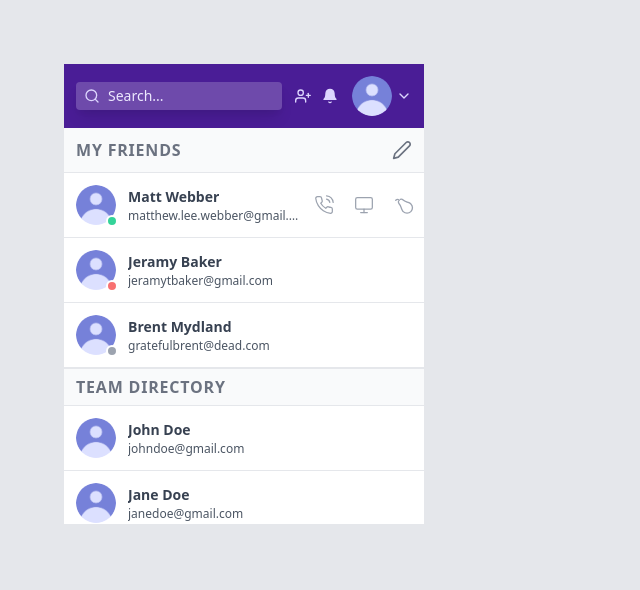
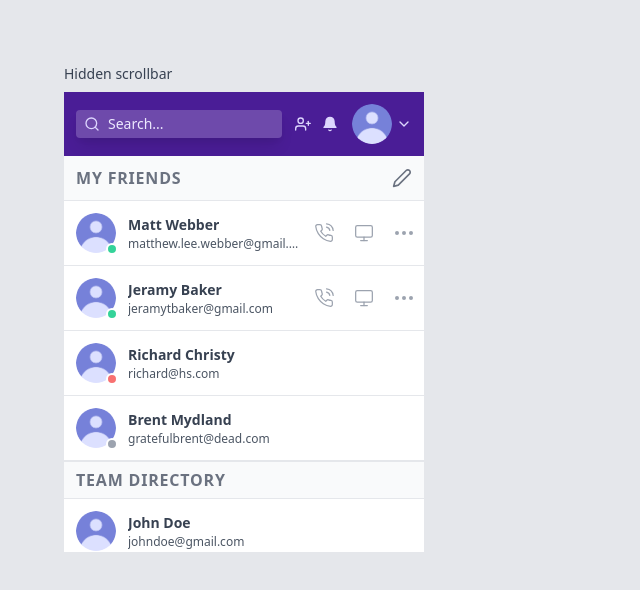
Before and after one commit to matthew-webber/tuple, a React (Create React App) app: page / in a window 1280 px wide. Shown: the top 590 px of the page, without its empty margins (0-640 px from the left). Built offline with nearby package versions, Linux system fonts and the light colour scheme.

Commit message:
scrollable
prior to rename

```diff
--- a/src/App.js
+++ b/src/App.js
@@ -13,3 +13,6 @@ function App() {
 }
 
 export default App
+
+// <div className='users-overlay'>
+// </div>
--- a/src/index.css
+++ b/src/index.css
@@ -24,4 +24,22 @@
     -ms-overflow-style: none; /* Internet Explorer 10+ */
     scrollbar-width: none; /* Firefox */
   }
+  .users-overlay::after {
+    content: '';
+    display: -webkit-box;
+    display: -ms-flexbox;
+    display: flex;
+    position: absolute;
+    left: 0px;
+    right: 0px;
+    height: 50%;
+    margin-top: auto;
+    bottom: 0px;
+    background: linear-gradient(
+      180deg,
+      rgba(139, 167, 32, 0) 80%,
+      rgba(255, 255, 255, 1) 100%
+    );
+    pointer-events: none;
+  }
 }
--- a/src/layout/ActionButtons.js
+++ b/src/layout/ActionButtons.js
@@ -1,5 +1,6 @@
 import React, {useState} from 'react'
 import Loading from '../Loading'
+import {PhoneIcon, MonitorIcon, MoreIconVt as MoreIconHz} from '../media/Icons'
 
 const ActionButtons = () => {
   const [loading, setLoading] = useState(false)
@@ -20,20 +21,7 @@ const ActionButtons = () => {
           className='flex items-center justify-center h-6 w-6'
         >
           <div className='text-gray-400 hover:text-gray-500 transition duration-150 ease-in-out'>
-            <svg
-              xmlns='http://www.w3.org/2000/svg'
-              width='20'
-              height='20'
-              viewBox='0 0 24 24'
-              fill='none'
-              stroke='currentColor'
-              strokeWidth='1.5'
-              stroke-linecap='round'
-              stroke-linejoin='round'
-              className='feather feather-phone-call'
-            >
-              <path d='M15.05 5A5 5 0 0 1 19 8.95M15.05 1A9 9 0 0 1 23 8.94m-1 7.98v3a2 2 0 0 1-2.18 2 19.79 19.79 0 0 1-8.63-3.07 19.5 19.5 0 0 1-6-6 19.79 19.79 0 0 1-3.07-8.67A2 2 0 0 1 4.11 2h3a2 2 0 0 1 2 1.72 12.84 12.84 0 0 0 .7 2.81 2 2 0 0 1-.45 2.11L8.09 9.91a16 16 0 0 0 6 6l1.27-1.27a2 2 0 0 1 2.11-.45 12.84 12.84 0 0 0 2.81.7A2 2 0 0 1 22 16.92z'></path>
-            </svg>
+            <PhoneIcon />
           </div>
         </button>
       </div>
@@ -43,22 +31,7 @@ const ActionButtons = () => {
           className='flex items-center justify-center h-6 w-6'
         >
           <div className='text-gray-400 hover:text-gray-500 transition duration-150 ease-in-out'>
-            <svg
-              xmlns='http://www.w3.org/2000/svg'
-              width='20'
-              height='20'
-              viewBox='0 0 24 24'
-              fill='none'
-              stroke='currentColor'
-              strokeWidth='1.5'
-              stroke-linecap='round'
-              stroke-linejoin='round'
-              className='feather feather-monitor'
-            >
-              <rect x='2' y='3' width='20' height='14' rx='2' ry='2'></rect>
-              <line x1='8' y1='21' x2='16' y2='21'></line>
-              <line x1='12' y1='17' x2='12' y2='21'></line>
-            </svg>
+            <MonitorIcon />
           </div>
         </button>
       </div>
@@ -70,32 +43,9 @@ const ActionButtons = () => {
               type='button'
               className='flex items-center justify-center h-6 w-6'
             >
-              <svg
-                id='emoji'
-                viewBox='0 0 72 72'
-                xmlns='http://www.w3.org/2000/svg'
-              >
-                <g id='line'>
-                  <path
-                    fill='none'
-                    stroke='#9CA3B0'
-                    stroke-linecap='round'
-                    stroke-linejoin='round'
-                    strokeMiterlimit='10'
-                    strokeWidth='4'
-                    d='M21.7378,21.5926c0,0-5.271-5.1624-10.4878,0.0543'
-                  />
-                  <path
-                    fill='none'
-                    stroke='#9CA3B0'
-                    stroke-linecap='round'
-                    stroke-linejoin='round'
-                    strokeMiterlimit='10'
-                    strokeWidth='4'
-                    d='M24.8805,18.9186c2.9293-1.0048,6.3086-0.3418,8.6475,1.9971c3.0495,3.0495,7.5868,4.6409,12.0426,6.2396 c1.658,0.5922,3.3012,1.1843,4.8482,1.843c2.1169,0.9178,4.0709,1.9689,5.6401,3.3604c0.185,0.1702,0.3627,0.333,0.5403,0.5107 c6.3433,6.3433,6.3359,16.6243,0,22.9601c-6.3433,6.3433-16.6169,6.3433-22.9601,0c-0.1776-0.1776-0.3405-0.3553-0.5107-0.5403 c-1.5396-1.6728-2.6573-3.6046-3.3604-5.6401c-0.6588-1.5469-1.2509-3.1901-1.8431-4.8481 c-1.5987-4.4558-3.1901-8.9931-6.2396-12.0426c-2.1564-2.1564-2.8915-5.1939-2.2052-7.9509'
-                  />
-                </g>
-              </svg>
+              <div className='text-gray-400 hover:text-gray-500 transition duration-150 ease-in-out'>
+                <MoreIconHz />
+              </div>
             </button>
           ) : (
             <Loading />
--- a/src/media/Icons.js
+++ b/src/media/Icons.js
@@ -54,6 +54,29 @@ export const MoreIconVt = () => {
         stroke-width='2'
         stroke-linecap='round'
         stroke-linejoin='round'
+        class='feather feather-more-horizontal'
+      >
+        <circle cx='12' cy='12' r='1'></circle>
+        <circle cx='19' cy='12' r='1'></circle>
+        <circle cx='5' cy='12' r='1'></circle>
+      </svg>
+    </>
+  )
+}
+
+export const MoreIconHz = () => {
+  return (
+    <>
+      <svg
+        xmlns='http://www.w3.org/2000/svg'
+        width='24'
+        height='24'
+        viewBox='0 0 24 24'
+        fill='none'
+        stroke='currentColor'
+        stroke-width='2'
+        stroke-linecap='round'
+        stroke-linejoin='round'
         class='feather feather-more-vertical'
       >
         <circle cx='12' cy='12' r='1'></circle>
@@ -63,3 +86,76 @@ export const MoreIconVt = () => {
     </>
   )
 }
+
+export const PhoneIcon = () => {
+  return (
+    <>
+      <svg
+        xmlns='http://www.w3.org/2000/svg'
+        width='20'
+        height='20'
+        viewBox='0 0 24 24'
+        fill='none'
+        stroke='currentColor'
+        strokeWidth='1.5'
+        stroke-linecap='round'
+        stroke-linejoin='round'
+        className='feather feather-phone-call'
+      >
+        <path d='M15.05 5A5 5 0 0 1 19 8.95M15.05 1A9 9 0 0 1 23 8.94m-1 7.98v3a2 2 0 0 1-2.18 2 19.79 19.79 0 0 1-8.63-3.07 19.5 19.5 0 0 1-6-6 19.79 19.79 0 0 1-3.07-8.67A2 2 0 0 1 4.11 2h3a2 2 0 0 1 2 1.72 12.84 12.84 0 0 0 .7 2.81 2 2 0 0 1-.45 2.11L8.09 9.91a16 16 0 0 0 6 6l1.27-1.27a2 2 0 0 1 2.11-.45 12.84 12.84 0 0 0 2.81.7A2 2 0 0 1 22 16.92z'></path>
+      </svg>
+    </>
+  )
+}
+
+export const MonitorIcon = () => {
+  return (
+    <>
+      <svg
+        xmlns='http://www.w3.org/2000/svg'
+        width='20'
+        height='20'
+        viewBox='0 0 24 24'
+        fill='none'
+        stroke='currentColor'
+        strokeWidth='1.5'
+        stroke-linecap='round'
+        stroke-linejoin='round'
+        className='feather feather-monitor'
+      >
+        <rect x='2' y='3' width='20' height='14' rx='2' ry='2'></rect>
+        <line x1='8' y1='21' x2='16' y2='21'></line>
+        <line x1='12' y1='17' x2='12' y2='21'></line>
+      </svg>
+    </>
+  )
+}
+
+export const PearIcon = () => {
+  return (
+    <>
+      <svg id='emoji' viewBox='0 0 72 72' xmlns='http://www.w3.org/2000/svg'>
+        <g id='line'>
+          <path
+            fill='none'
+            stroke='#9CA3B0'
+            stroke-linecap='round'
+            stroke-linejoin='round'
+            strokeMiterlimit='10'
+            strokeWidth='4'
+            d='M21.7378,21.5926c0,0-5.271-5.1624-10.4878,0.0543'
+          />
+          <path
+            fill='none'
+            stroke='#9CA3B0'
+            stroke-linecap='round'
+            stroke-linejoin='round'
+            strokeMiterlimit='10'
+            strokeWidth='4'
+            d='M24.8805,18.9186c2.9293-1.0048,6.3086-0.3418,8.6475,1.9971c3.0495,3.0495,7.5868,4.6409,12.0426,6.2396 c1.658,0.5922,3.3012,1.1843,4.8482,1.843c2.1169,0.9178,4.0709,1.9689,5.6401,3.3604c0.185,0.1702,0.3627,0.333,0.5403,0.5107 c6.3433,6.3433,6.3359,16.6243,0,22.9601c-6.3433,6.3433-16.6169,6.3433-22.9601,0c-0.1776-0.1776-0.3405-0.3553-0.5107-0.5403 c-1.5396-1.6728-2.6573-3.6046-3.3604-5.6401c-0.6588-1.5469-1.2509-3.1901-1.8431-4.8481 c-1.5987-4.4558-3.1901-8.9931-6.2396-12.0426c-2.1564-2.1564-2.8915-5.1939-2.2052-7.9509'
+          />
+        </g>
+      </svg>
+    </>
+  )
+}
--- a/src/menus/Pear.js
+++ b/src/menus/Pear.js
@@ -6,7 +6,7 @@ import UserCard from '../layout/UserCard'
 import Loading from '../Loading'
 import {EditIcon, CancelIcon} from '../media/Icons'
 
-const Pear = () => {
+const Scroll = () => {
   const [loading, setLoading] = useState(false)
   const [editing, setEditing] = useState(false)
 
@@ -25,6 +25,7 @@ const Pear = () => {
   return (
     <>
       <div className='p-16'>
+        <h2 className='pb-2 text-sm text-gray-700'>Hidden scrollbar</h2>
         <div
           className='antialiased overflow-hidden'
           style={{
@@ -160,7 +161,7 @@ const Pear = () => {
               </div>
             </header>
             <div className='flex-shrink-0'></div>
-            <div className='scroll-hide-chrome relative flex-grow overflow-y-auto'>
+            <div className='scroll-hide-chrome relative flex-grow overflow-y-auto users-main'>
               <div
                 className='sticky top-0 flex items-center bg-gray-50 z-10 p-3 border-b leading-3'
                 style={{fontSize: '11'}}
@@ -186,14 +187,23 @@ const Pear = () => {
                 presence='online'
                 editing={editing}
               />
-
               <UserCard
                 userInfo={{
                   imgThumb: <Gravatar />,
                   userName: 'Jeramy Baker',
                   userEmail: 'jeramytbaker@gmail.com',
                 }}
+                presence='online'
+                editing={editing}
+              />
+              <UserCard
+                userInfo={{
+                  imgThumb: <Gravatar />,
+                  userName: 'Richard Christy',
+                  userEmail: 'richard@hs.com',
+                }}
                 presence='busy'
+                editing={editing}
               />
               <UserCard
                 userInfo={{
@@ -202,6 +212,7 @@ const Pear = () => {
                   userEmail: 'gratefulbrent@dead.com',
                 }}
                 presence='offline'
+                editing={editing}
               />
               <div
                 className='sticky top-0 flex items-center bg-gray-50 z-10 p-3 border-t border-b leading-3'
@@ -233,4 +244,4 @@ const Pear = () => {
   )
 }
 
-export default Pear
+export default Scroll
```
